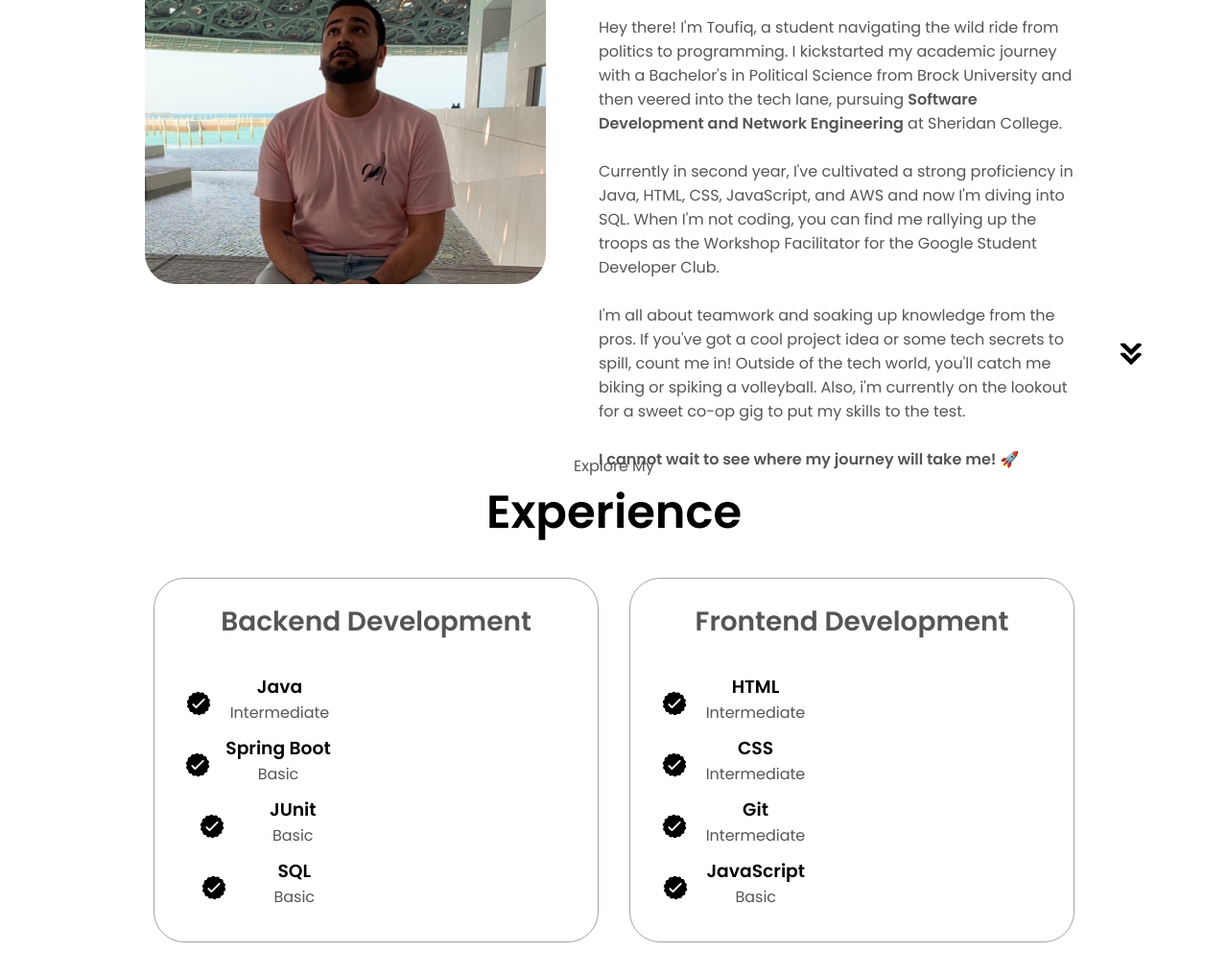
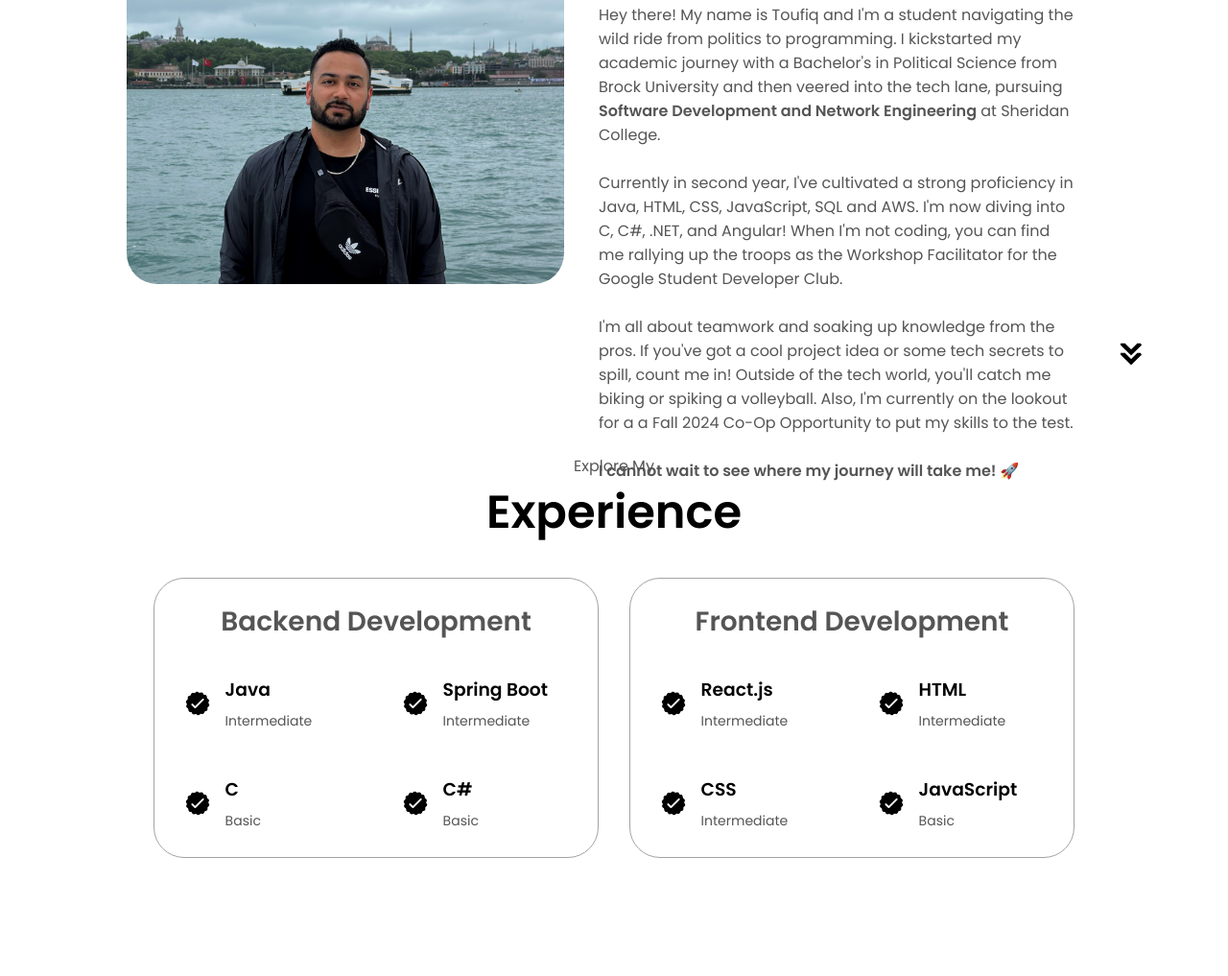
Before and after one commit to fixture121/PortfolioWebsite, a plain HTML site: page index.html in a window 1280 px wide. Shown: the part 1103-2120 px from the top of the page at 96% size. Drawn offline with Linux system fonts and the light colour scheme.

Commit message:
Updated profile-pic-4. Updated About Me section. Updated Experience section. Updated Experience section CSS.

```diff
--- a/css/style.css
+++ b/css/style.css
@@ -363,24 +363,33 @@ section {
 
 .article-container {
   display: flex;
+  flex-wrap: wrap;
+  justify-content: space-around;
+  gap: 2.5rem;
   text-align: initial;
-    flex-wrap: wrap;
-    flex-direction: row;
-    gap: 2.5rem;
-    justify-content: space-around;
 }
 
 article {
   display: flex;
-    width: 10rem;
-    justify-content: space-around;
+  align-items: center;
   gap: 0.5rem;
+  margin: auto;
+  width: calc(50% - 1.25rem); /* Two columns with some gap */
+  box-sizing: border-box;
 }
-
-/* EXPERIENCE SECTION */
 
 article .icon {
   cursor: default;
+}
+
+article h3 {
+  margin: 0;
+}
+
+article p {
+  margin: 0.5rem 0 0 0;
+  font-size: 0.875rem;
+  color: rgb(85, 85, 85);
 }
 
 /* PROJECT SECTION */
--- a/index.html
+++ b/index.html
@@ -83,7 +83,7 @@
       <div class="section-container">
         <div class="section_about_pic-container">
           <img
-            src="/images/profile-pic-3.jpg"
+            src="/images/profile-pic-4.jpg"
             alt="Profile picture"
             class="about-pic"
           />
@@ -97,7 +97,7 @@
                 class="icon"
               />
               <h3>Experience</h3>
-              <p>4+ years <br />Strategic Accounts</p>
+              <p>Software Developer Intern <br />Skill Squirrel</p>
             </div>
             <div class="details-container">
               <img
@@ -114,7 +114,7 @@
           </div>
           <div class="text-container">
             <p>
-              Hey there! I'm Toufiq, a student navigating the wild ride from
+              Hey there! My name is Toufiq and I'm a student navigating the wild ride from
               politics to programming. I kickstarted my academic journey with a
               Bachelor's in Political Science from Brock University and then
               veered into the tech lane, pursuing
@@ -124,7 +124,7 @@
             <br />
             <p>
               Currently in second year, I've cultivated a strong proficiency in
-              Java, HTML, CSS, JavaScript, and AWS and now I'm diving into SQL.
+              Java, HTML, CSS, JavaScript, SQL and AWS. I'm now diving into C, C#, .NET, and Angular!
               When I'm not coding, you can find me rallying up the troops as the
               Workshop Facilitator for the Google Student Developer Club.
             </p>
@@ -133,8 +133,8 @@
               I'm all about teamwork and soaking up knowledge from the pros. If
               you've got a cool project idea or some tech secrets to spill,
               count me in! Outside of the tech world, you'll catch me biking or
-              spiking a volleyball. Also, i'm currently on the lookout for a
-              sweet co-op gig to put my skills to the test.
+              spiking a volleyball. Also, I'm currently on the lookout for a
+              a Fall 2024 Co-Op Opportunity to put my skills to the test.
             </p>
             <br />
             <p>
@@ -159,7 +159,7 @@
         <div class="about-containers">
           <div class="details-container">
             <h2 class="experience-sub-title">Backend Development</h2>
-            <div class="article-container"></div>
+            <div class="article-container">
               <article>
                 <img
                   src="/images/checkmark.png"
@@ -179,6 +179,17 @@
                 />
                 <div>
                   <h3>Spring Boot</h3>
+                  <p>Intermediate</p>
+                </div>
+              </article>
+              <article>
+                <img
+                  src="/images/checkmark.png"
+                  alt="Experience icon"
+                  class="icon"
+                />
+                <div>
+                  <h3>C</h3>
                   <p>Basic</p>
                 </div>
               </article>
@@ -189,10 +200,15 @@
                   class="icon"
                 />
                 <div>
-                <h3>JUnit</h3>
+                  <h3>C#</h3>
                   <p>Basic</p>
                 </div>
               </article>
+            </div>
+          </div>
+          <div class="details-container">
+            <h2 class="experience-sub-title">Frontend Development</h2>
+            <div class="article-container">
               <article>
                 <img
                   src="/images/checkmark.png"
@@ -200,14 +216,10 @@
                   class="icon"
                 />
                 <div>
-                <h3>SQL</h3>
-                <p>Basic</p>
+                  <h3>React.js</h3>
+                  <p>Intermediate</p>
                 </div>
               </article>
-          </div>
-          <div class="details-container">
-            <h2 class="experience-sub-title">Frontend Development</h2>
-            <div class="article-container"></div>
               <article>
                 <img
                   src="/images/checkmark.png"
@@ -237,21 +249,11 @@
                   class="icon"
                 />
                 <div>
-                <h3>Git</h3>
-                <p>Intermediate</p>
-              </div>
-            </article>
-            <article>
-              <img
-                src="/images/checkmark.png"
-                alt="Experience icon"
-                class="icon"
-              />
-              <div>
                   <h3>JavaScript</h3>
                   <p>Basic</p>
                 </div>
               </article>
+            </div>
           </div>
         </div>
       </div>
@@ -327,7 +329,9 @@
                 class="project-img"
               />
             </div>
-            <h2 class="experience-sub-title project-title">Project 3: Portfolio</h2>
+            <h2 class="experience-sub-title project-title">
+              Project 3: Portfolio
+            </h2>
             <p class="section_text-p3">A website to showcase my work</p>
             <div class="btn-container">
               <button
```
Also changed, not shown: images/profile-pic-4.jpg (added). Lines whose indentation alone changed are shown as unchanged.
